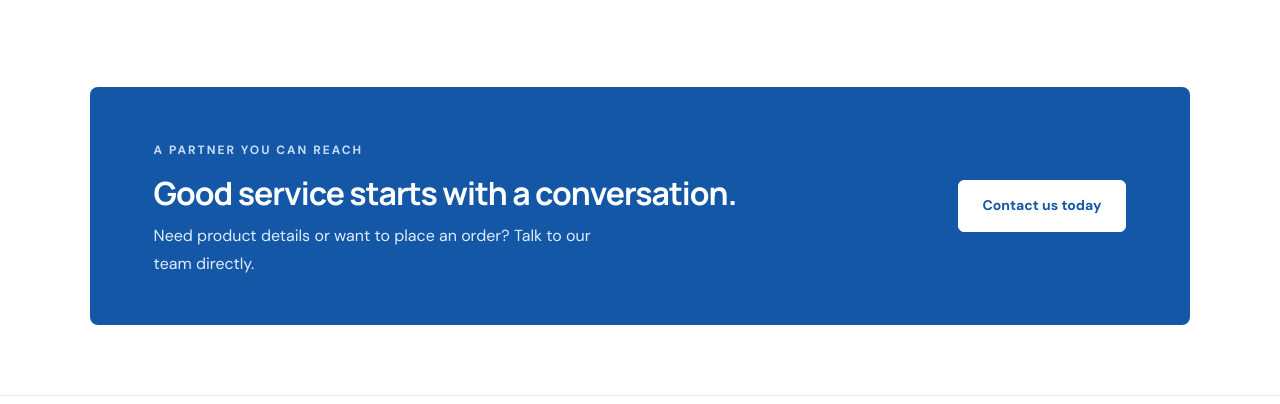
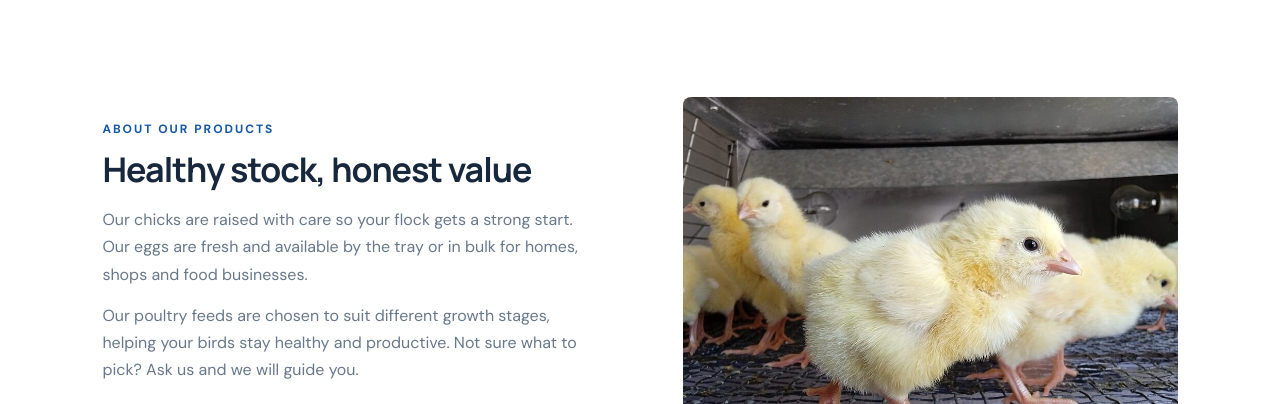
Before and after one commit to iochieng1/kwaka-poultry, a plain HTML site: page index.html in a window 1280 px wide. Shown: the part 1292-1696 px from the top of the page. Drawn offline with Linux system fonts and the light colour scheme.

Commit message:
Add product description section to home page

```diff
--- a/index.html
+++ b/index.html
@@ -68,6 +68,17 @@
             </div>
         </section>
 
+        <section class="about product-intro">
+            <img src="images/chickens.jpg" alt="Healthy day-old chicks" class="about-img">
+            <div class="about-text">
+                <span class="eyebrow">ABOUT OUR PRODUCTS</span>
+                <h2>Healthy stock, honest value</h2>
+                <p>Our chicks are raised with care so your flock gets a strong start. Our eggs are fresh and available by the tray or in bulk for homes, shops and food businesses.</p>
+                <p>Our poultry feeds are chosen to suit different growth stages, helping your birds stay healthy and productive. Not sure what to pick? Ask us and we will guide you.</p>
+                <a href="products.html" class="btn">See all products</a>
+            </div>
+        </section>
+
         <section class="cta-panel">
             <div>
                 <span class="eyebrow light">A PARTNER YOU CAN REACH</span>
--- a/styles.css
+++ b/styles.css
@@ -514,3 +514,17 @@ footer a {
         text-align: center;
     }
 }
+
+.product-intro {
+    padding-top: 30px;
+}
+
+.product-intro .eyebrow {
+    margin-bottom: 10px;
+}
+
+@media (min-width: 769px) {
+    .product-intro .about-img {
+        order: 2;
+    }
+}
```
